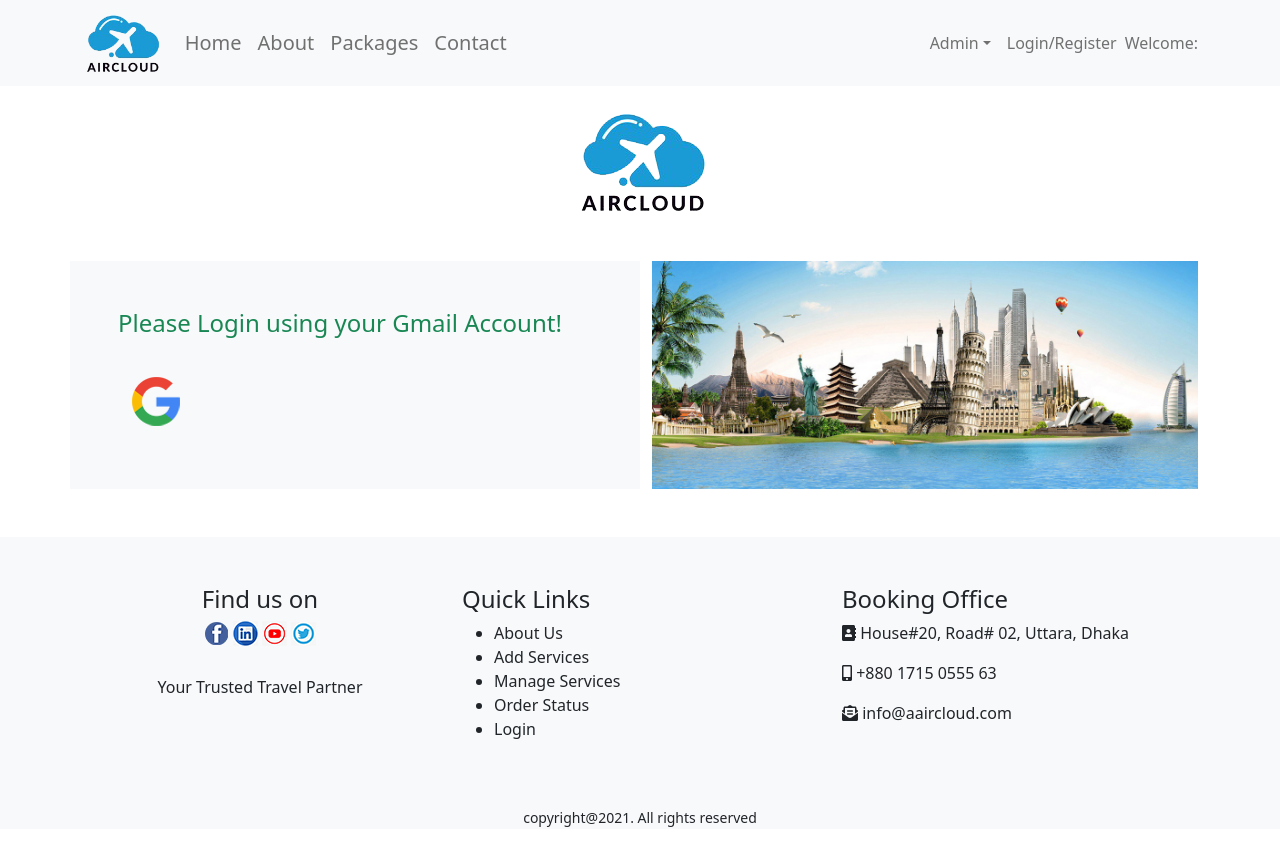
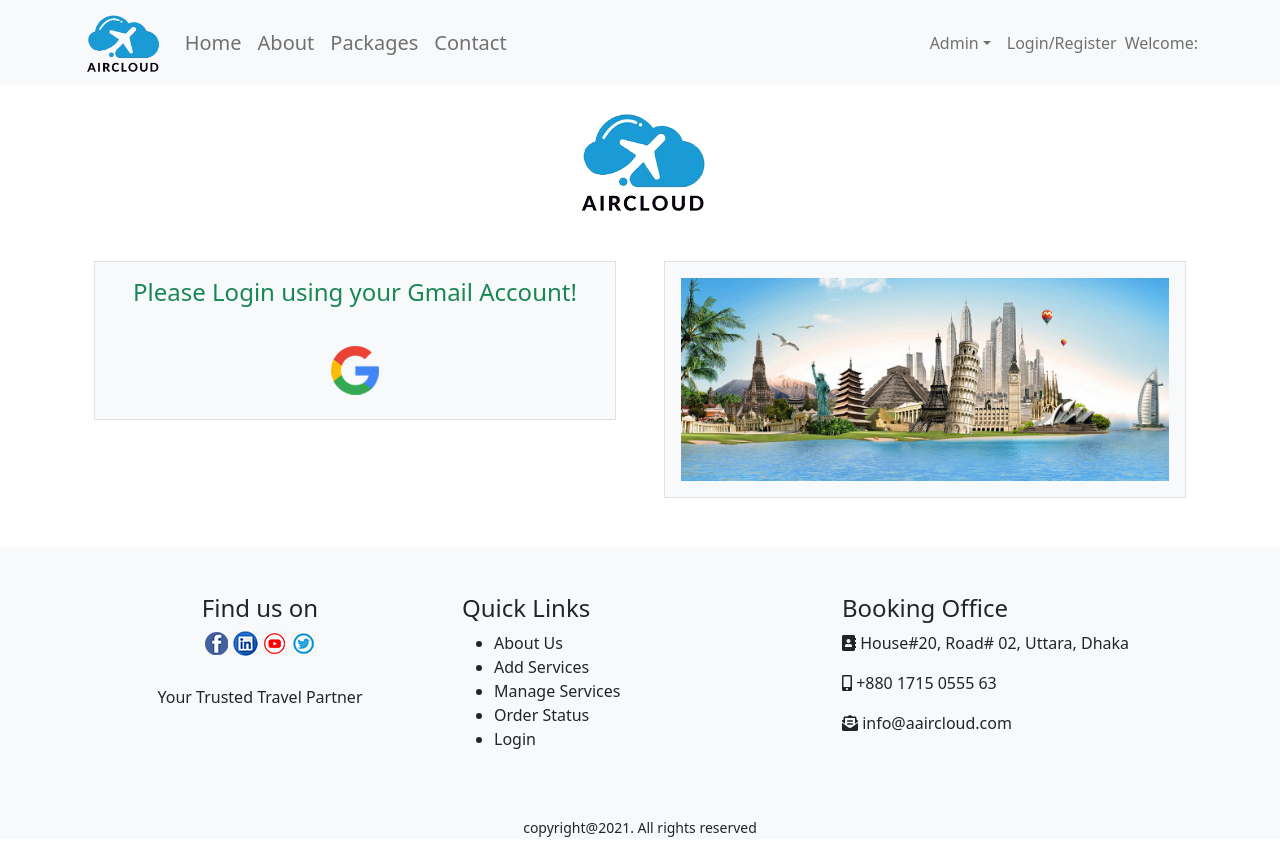
Before and after one commit to mukitur/Aircloud-Tours-Clients, a React (Create React App) app: page /login in a window 1280 px wide. Built offline with nearby package versions, Linux system fonts and the light colour scheme; no server answers.

Commit message:
login ui changed

```diff
--- a/src/Pages/Login/Login/Login/Login.js
+++ b/src/Pages/Login/Login/Login/Login.js
@@ -1,5 +1,5 @@
 import React from 'react';
-import { Button, Col, Container, Row } from 'react-bootstrap';
+import { Button } from 'react-bootstrap';
 import { useHistory, useLocation } from 'react-router';
 import useAuth from '../../../../hooks/useAuth';
 import logo from '../../../../images/logo1.png';
@@ -22,17 +22,19 @@ const Login = () => {
     return (
         <div>
              <img className = "mt-4" src = {logo} alt=""/>
-             <Container>
-                <Row className="text-start my-5">
-                    <Col className="bg-light p-5" sm={6}>
-                        <h4 className="text-success">Please Login using your Gmail Account! </h4>
-                        <Button onClick={handleGoogleLogin} variant="light"><img className = "mt-4" src = {googleIcon} alt=""/>  </Button>
-                    </Col>
-                    <Col sm={6} className="text-center">
-                        <img rounded src = {image} width={"100%"} alt=""/>
-                    </Col>
-                </Row>
-            </Container>
+            <div className="container px-4 my-5">
+                <div className="row gx-5">
+                    <div className="col">
+                        <div className="p-3 border bg-light">
+                            <h4 className="text-success">Please Login using your Gmail Account! </h4>
+                            <Button onClick={handleGoogleLogin} variant="light"><img className = "mt-4" src = {googleIcon} alt=""/>  </Button>
+                        </div>
+                    </div>
+                    <div className="col">
+                        <div className="p-3 border bg-light"><img className="text-right" rounded src = {image} width={"100%"} alt=""/></div>
+                    </div>
+                </div>
+            </div>
         </div>
     );
 };
```
